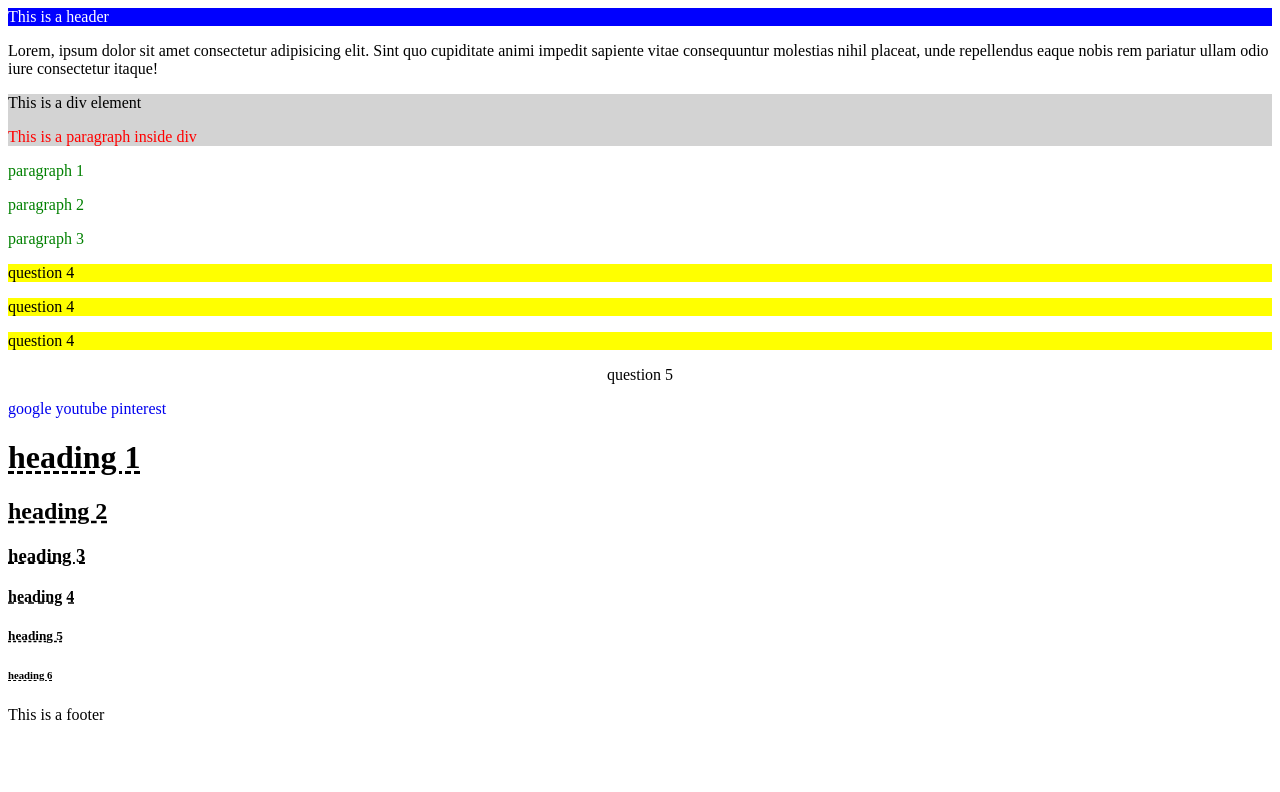
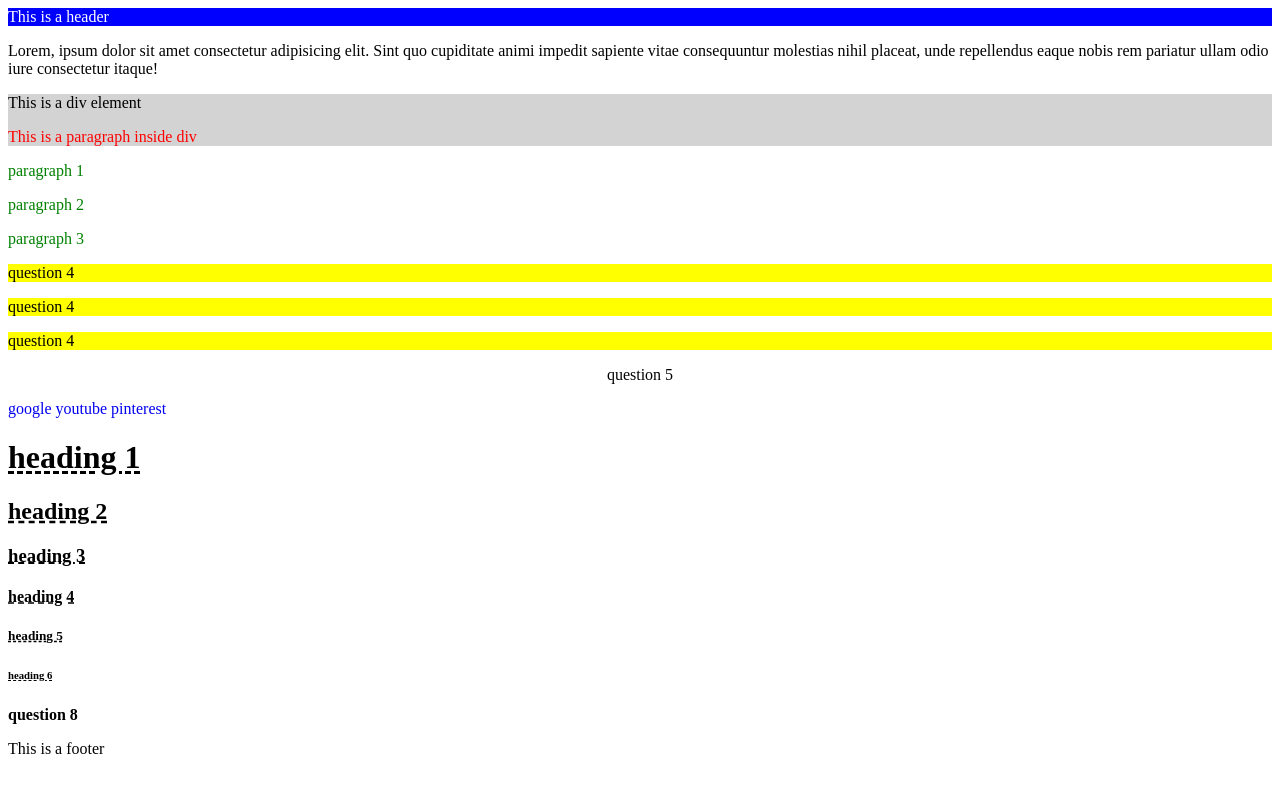
Before and after one commit to dylanmui/lab4, a plain HTML site: page index.html in a window 1280 px wide. Drawn offline with Linux system fonts and the light colour scheme.

Commit message:
question 8

```diff
--- a/index.html
+++ b/index.html
@@ -51,6 +51,8 @@
         <h6>heading 6</h6>
     </div>
 
+    <p class="bold-text">question 8</p>
+
     <footer>This is a footer</footer>
 </body>
 </html>
--- a/styles.css
+++ b/styles.css
@@ -31,3 +31,7 @@ a{
     text-decoration-line: underline;
     text-decoration-style: dashed;
 }
+
+.bold-text{
+    font-weight: bold;
+}
```
